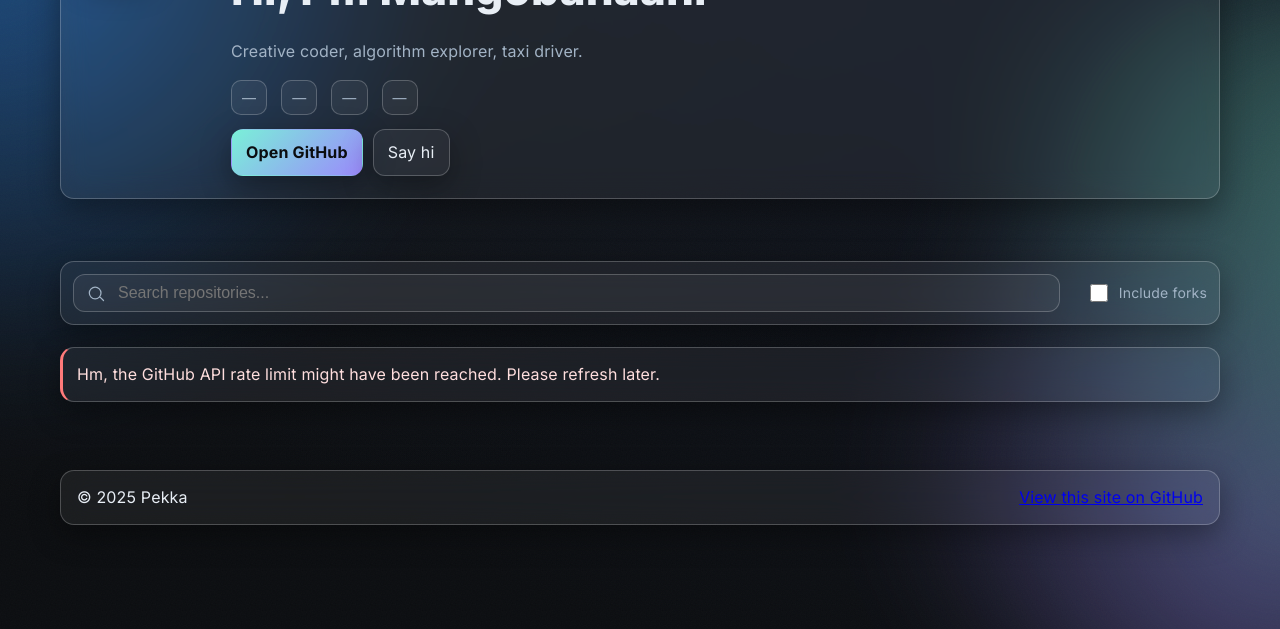
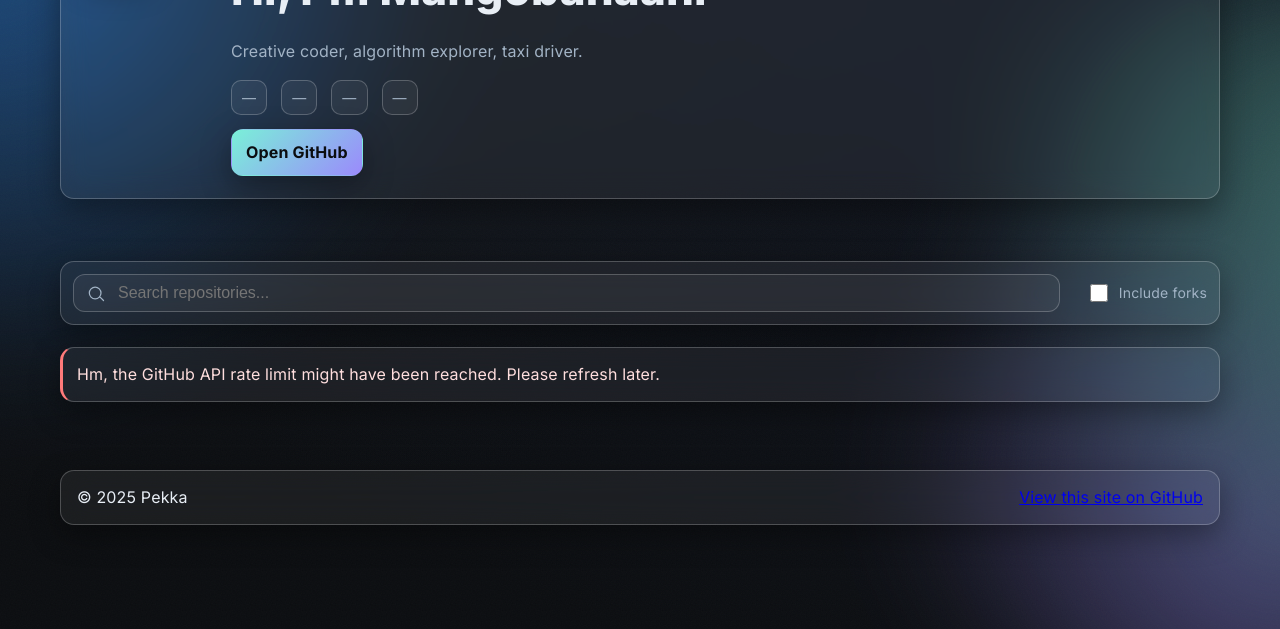
Before and after one commit to mangobanaani/mangobanaani.github.io, a plain HTML site: page index.html in a window 1280 px wide. Shown: the part 171-800 px from the top of the page. Drawn offline with Linux system fonts and the light colour scheme; no server answers.

Commit message:
Remove say hi button and add missing assets

```diff
--- a/index.html
+++ b/index.html
@@ -45,7 +45,6 @@
           </div>
           <div class="actions">
             <a id="githubLink" class="button primary" target="_blank" rel="noopener">Open GitHub</a>
-            <a class="button" href="mailto:hello@example.com">Say hi</a>
           </div>
         </div>
       </section>
```
